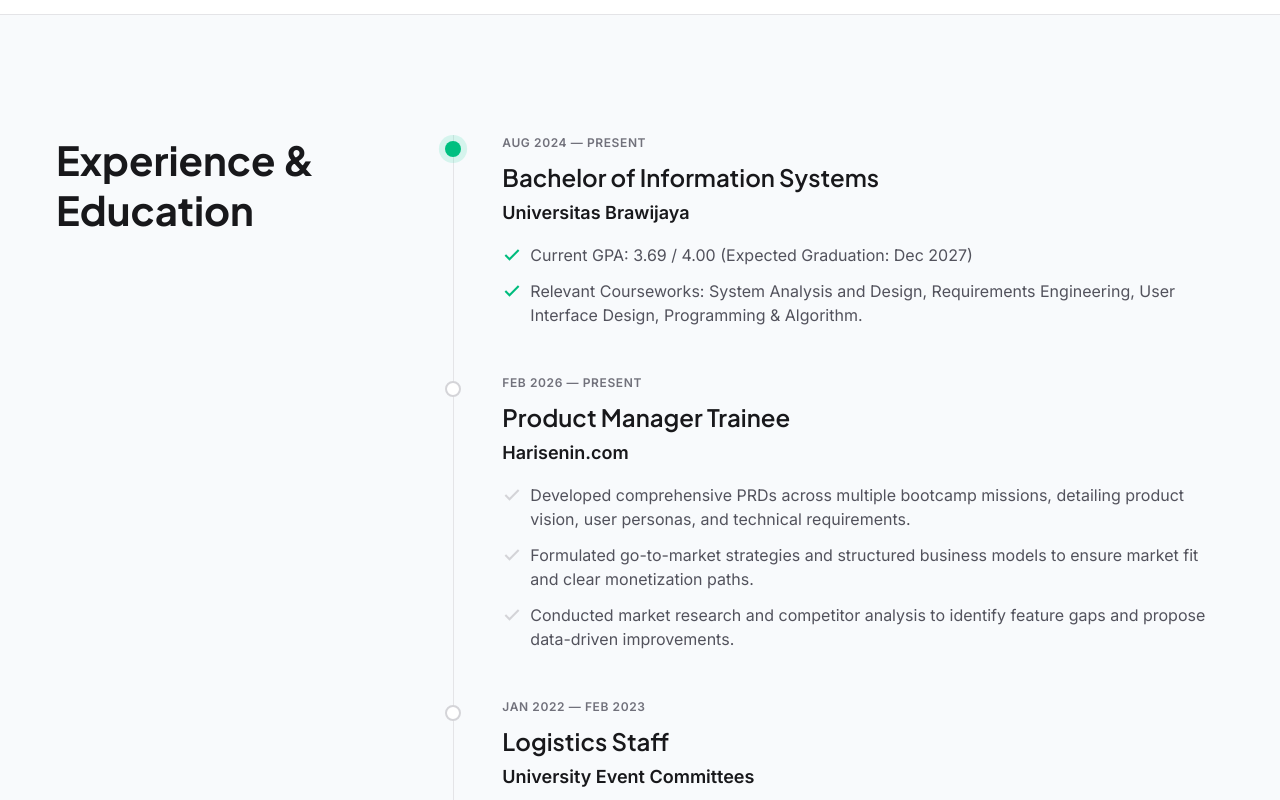
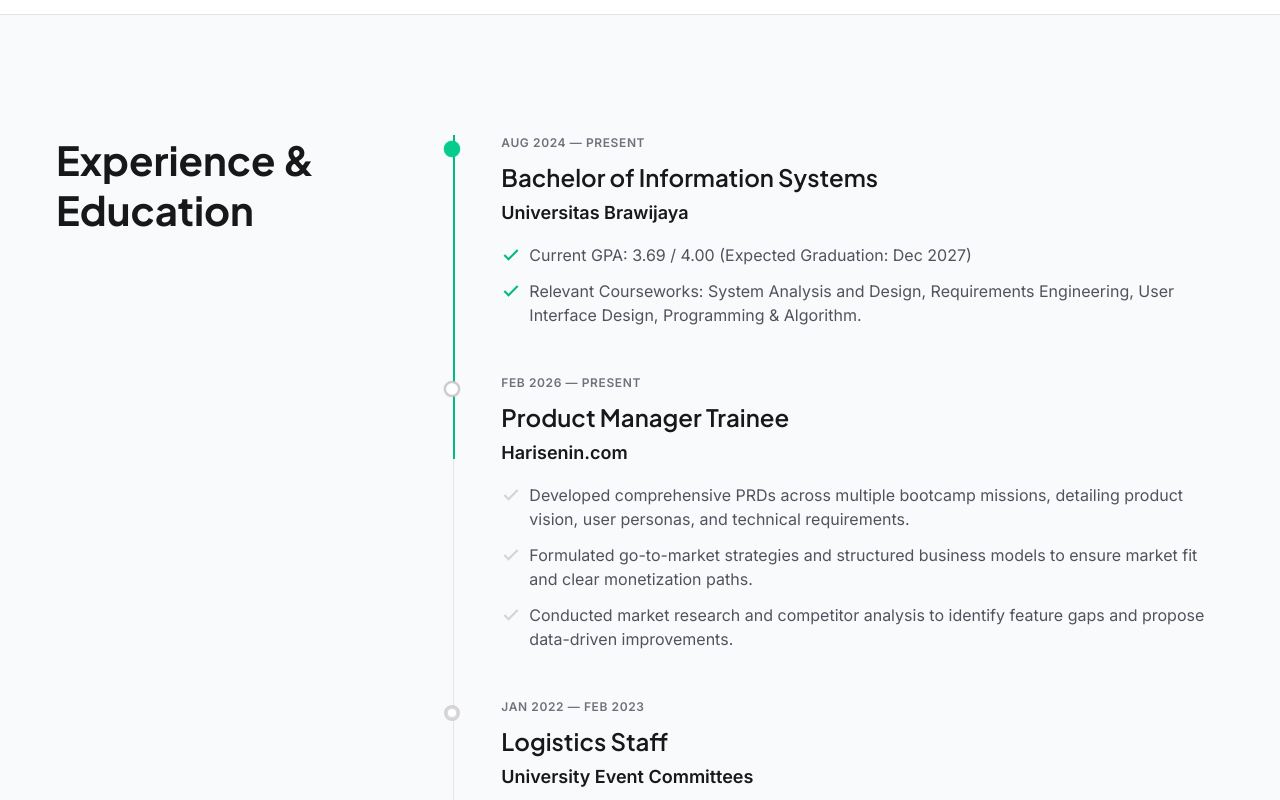
Before and after one commit to Nick-Wilsan/Portfolio-Website, a React (Vite) app: page / in a window 1280 px wide. Shown: the part 2160-2960 px from the top of the page. Built offline with nearby package versions, Linux system fonts and the light colour scheme.

Commit message:
a little animation added

```diff
--- a/src/App.tsx
+++ b/src/App.tsx
@@ -723,7 +723,6 @@ const Projects = () => (
 
 // ─── Experience ────────────────────────────────────────────────────────────────
 
-const Experience = () => {
 const experiences = [
   {
     period: "AUG 2024 — PRESENT",
@@ -758,6 +757,33 @@ const Experience = () => {
   },
 ];
 
+const Experience = () => {
+  const [activeIndex, setActiveIndex] = useState(0);
+  const itemRefs = useRef<(HTMLDivElement | null)[]>([]);
+  const lineRef = useRef<HTMLDivElement>(null);
+
+  // Scroll-driven line fill
+  const { scrollYProgress } = useScroll({
+    target: lineRef,
+    offset: ["start 80%", "end 25%"],
+  });
+  const lineGrow = useSpring(scrollYProgress, { stiffness: 80, damping: 25 });
+
+  // Track which item is in the reading zone
+  useEffect(() => {
+    const observers = experiences.map((_, i) => {
+      const el = itemRefs.current[i];
+      if (!el) return null;
+      const obs = new IntersectionObserver(
+        ([entry]) => { if (entry.isIntersecting) setActiveIndex(i); },
+        { rootMargin: "-20% 0px -55% 0px" }
+      );
+      obs.observe(el);
+      return obs;
+    });
+    return () => observers.forEach((obs) => obs?.disconnect());
+  }, []);
+
   return (
     <section id="experience" className="bg-slate-50 py-[120px] border-y border-zinc-200">
       <div className="max-w-[1440px] mx-auto px-5 md:px-14 grid grid-cols-1 md:grid-cols-12 gap-8 md:gap-6">
@@ -772,28 +798,64 @@ const Experience = () => {
             Experience &<br className="hidden md:block" /> Education
           </h2>
         </motion.div>
-        <div className="md:col-span-8 relative border-l border-zinc-200 pl-8 md:pl-12 ml-2 md:ml-0 flex flex-col gap-12">
+
+        {/* Timeline column */}
+        <div
+          ref={lineRef}
+          className="md:col-span-8 relative pl-8 md:pl-12 ml-2 md:ml-0 flex flex-col gap-12"
+        >
+          {/* Static base line */}
+          <div className="absolute left-0 top-0 bottom-0 w-px bg-zinc-200" />
+          {/* Scroll-driven emerald fill */}
+          <motion.div
+            className="absolute left-0 top-0 bottom-0 w-[2px] bg-emerald-500 origin-top"
+            style={{ scaleY: lineGrow }}
+          />
+
           {experiences.map((exp, i) => (
             <motion.div
               key={i}
+              ref={(el) => { itemRefs.current[i] = el; }}
               initial={{ opacity: 0, x: -20 }}
               whileInView={{ opacity: 1, x: 0 }}
               viewport={{ once: true }}
               transition={{ duration: 0.6, delay: i * 0.12 }}
               className="relative"
             >
-              {/* Timeline dot */}
-              <div className={`absolute -left-[41px] md:-left-[57px] top-1.5 w-4 h-4 rounded-full z-10 flex items-center justify-center ${
-                exp.active ? "bg-emerald-500" : "bg-white border-2 border-zinc-300"
-              }`}>
-                {exp.active && (
+              {/* Timeline dot — moves with scroll */}
               <motion.div
+                className="absolute -left-[41px] md:-left-[57px] top-1.5 w-4 h-4 rounded-full z-10 flex items-center justify-center"
+                animate={{
+                  backgroundColor: activeIndex === i ? "#10b981" : "#ffffff",
+                  borderColor: activeIndex === i ? "#10b981" : "#d4d4d8",
+                  borderWidth: activeIndex === i ? 0 : 2,
+                }}
+                transition={{ duration: 0.35, ease: "easeInOut" }}
+                style={{ border: "2px solid" }}
+              >
+                {/* Green pulse — follows active dot */}
+                {activeIndex === i && (
+                  <motion.div
+                    key={`pulse-${i}`}
                     className="absolute inset-0 rounded-full bg-emerald-400"
-                    animate={{ scale: [1, 2], opacity: [0.6, 0] }}
-                    transition={{ duration: 1.8, repeat: Infinity, ease: "easeOut" }}
+                    animate={{ scale: [1, 2.2], opacity: [0.7, 0] }}
+                    transition={{ duration: 1.6, repeat: Infinity, ease: "easeOut" }}
                   />
                 )}
-              </div>
+                {/* Subtle zinc ring on inactive dots */}
+                {activeIndex !== i && (
+                  <motion.div
+                    className="absolute inset-0 rounded-full border-2 border-zinc-400"
+                    animate={{ scale: [1, 1.9], opacity: [0.4, 0] }}
+                    transition={{
+                      duration: 2.4,
+                      repeat: Infinity,
+                      ease: "easeOut",
+                      delay: i * 0.8,
+                    }}
+                  />
+                )}
+              </motion.div>
 
               <p className="text-xs font-semibold tracking-[0.05em] uppercase text-zinc-500 mb-2">
                 {exp.period}
```
Also changed, not shown: 5 other files (tests, documents, lock files or other folders). Lines whose indentation alone changed are shown as unchanged.
